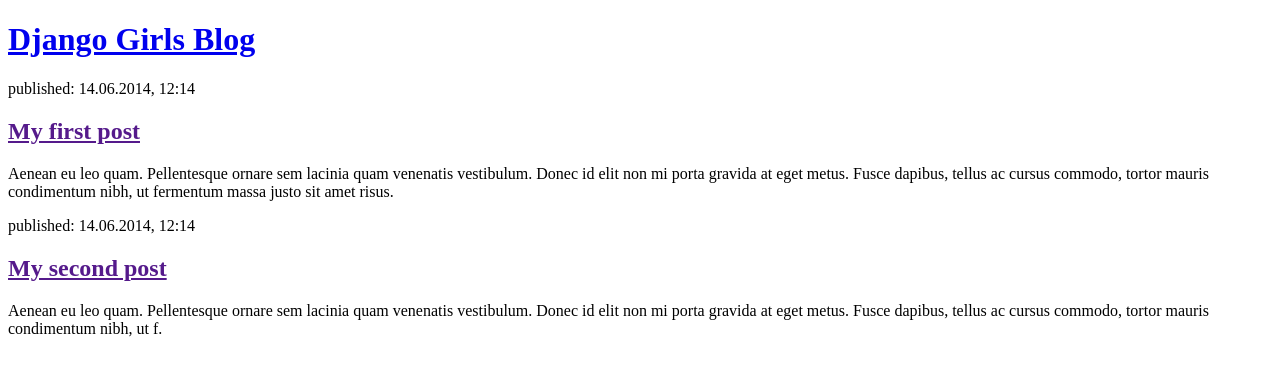
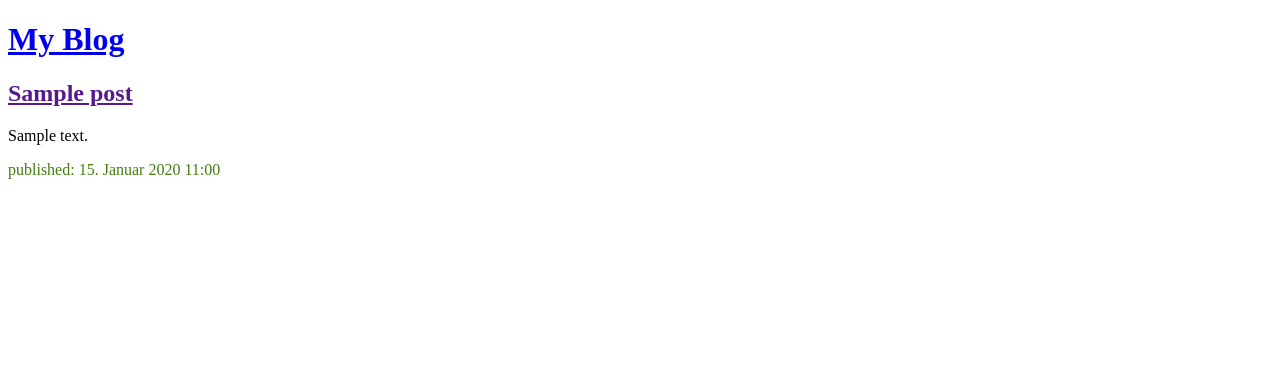
Before and after one commit to MarcusGanea/BLOG_APP, a Django app: page / in a window 1280 px wide. Shown: the top 376 px of the page. Run offline with Django 5.2, Linux system fonts and the light colour scheme; tables that the repository leaves empty hold one stand-in row (values such as "Sample post").

Commit message:
made it better

```diff
--- a/djangogirls/blog/templates/blog/post_list.html
+++ b/djangogirls/blog/templates/blog/post_list.html
@@ -6,19 +6,15 @@
             </head>
             <body>
                 <header>
-                    <h1><a href="/">Django Girls Blog</a></h1>
+                    <h1><a href="/">My Blog</a></h1>
                 </header>
 
-                <article>
-                    <time>published: 14.06.2014, 12:14</time>
-                    <h2><a href="">My first post</a></h2>
-                    <p>Aenean eu leo quam. Pellentesque ornare sem lacinia quam venenatis vestibulum. Donec id elit non mi porta gravida at eget metus. Fusce dapibus, tellus ac cursus commodo, tortor mauris condimentum nibh, ut fermentum massa justo sit amet risus.</p>
-                </article>
-
-                <article>
-                    <time>published: 14.06.2014, 12:14</time>
-                    <h2><a href="">My second post</a></h2>
-                    <p>Aenean eu leo quam. Pellentesque ornare sem lacinia quam venenatis vestibulum. Donec id elit non mi porta gravida at eget metus. Fusce dapibus, tellus ac cursus commodo, tortor mauris condimentum nibh, ut f.</p>
-                </article>
+                {% for post in posts %}
+                    <article>
+                        <h2><a href="">{{ post.title }}</a></h2>
+                        <p>{{ post.text|linebreaksbr }}</p>
+                        <time style="color: rgb(67, 126, 12)" >published: {{ post.published_date }}</time>
+                    </article>
+                {% endfor %}
             </body>
         </html>
```
